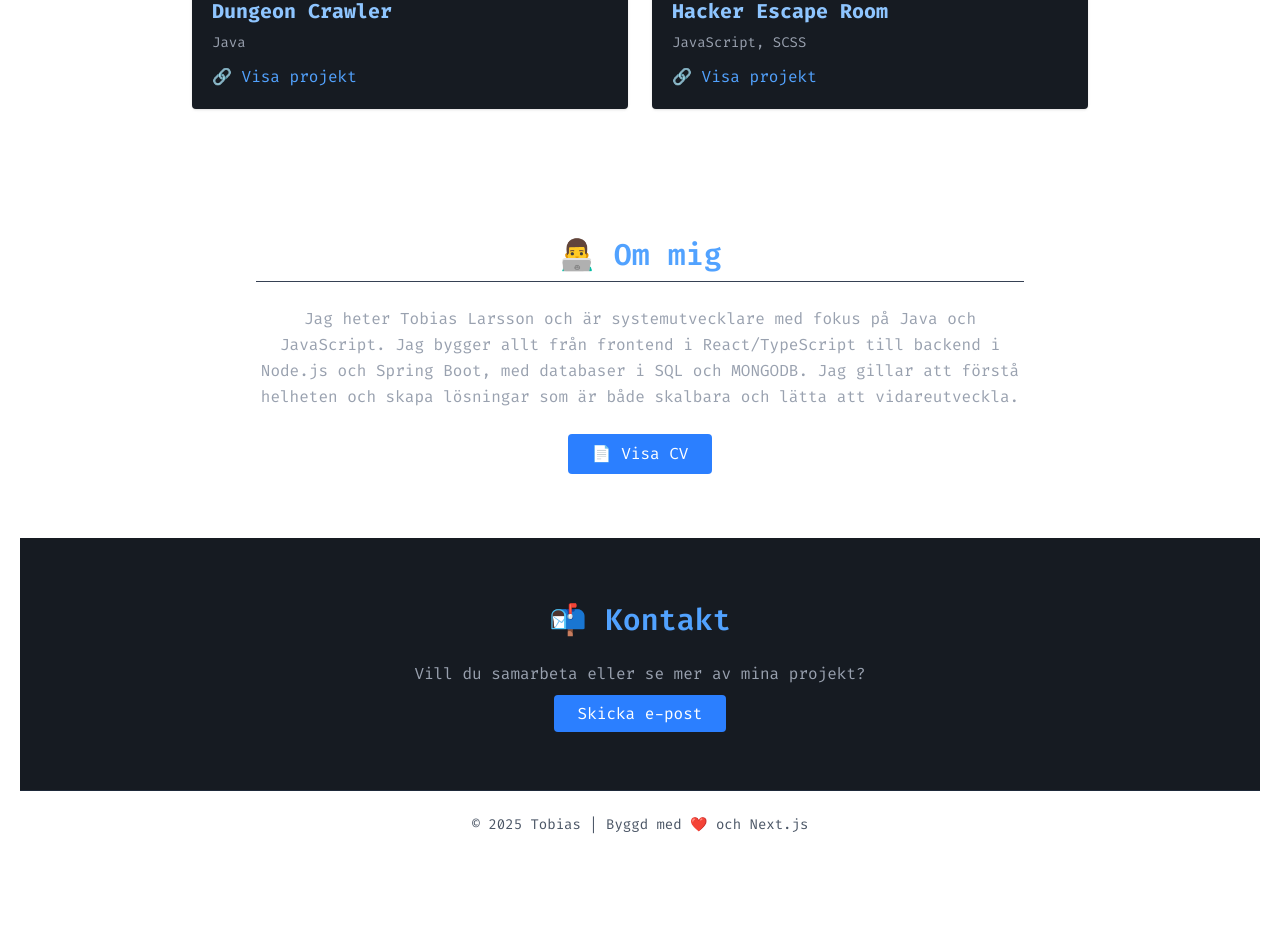
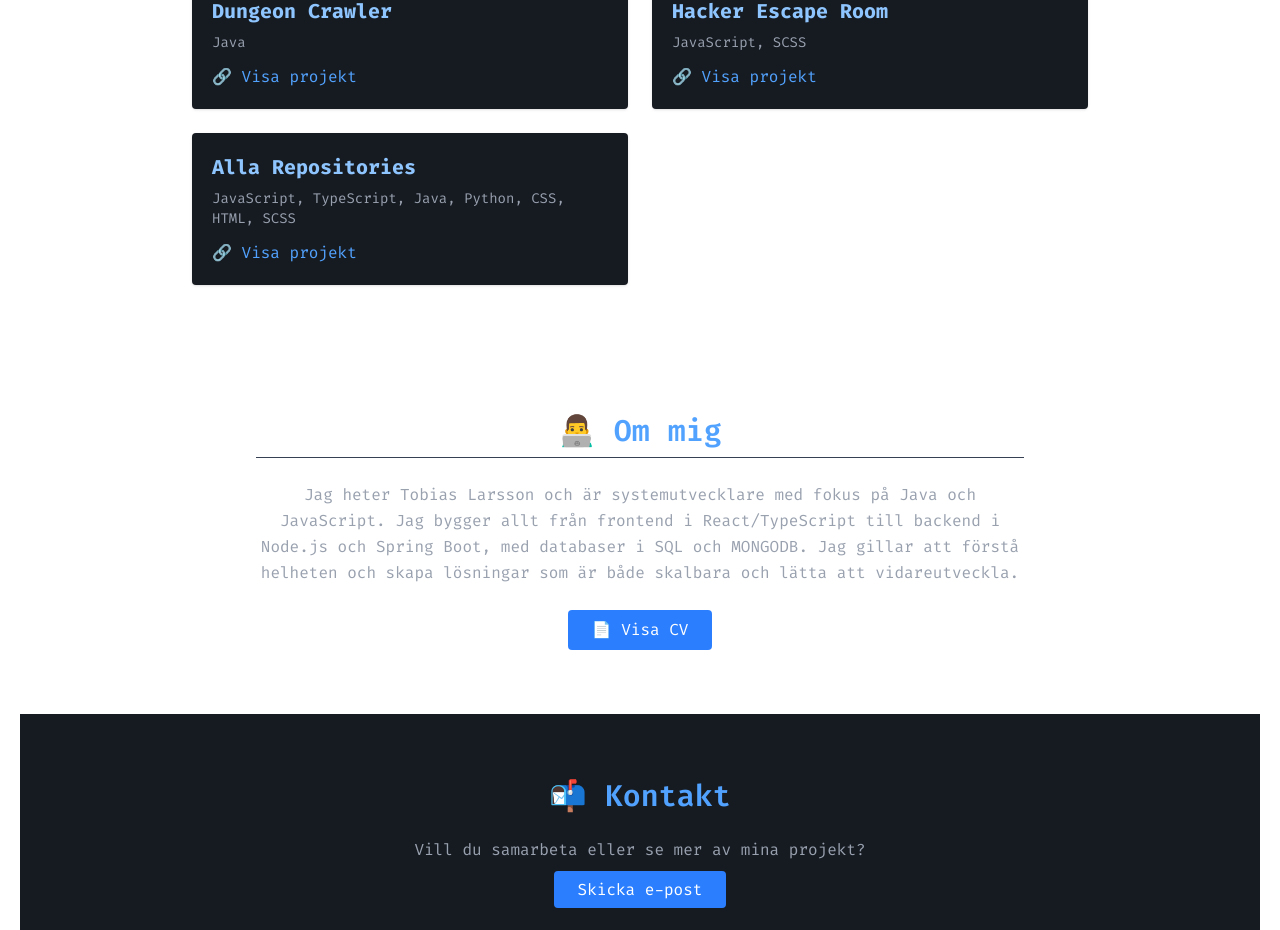
Before and after one commit to Tobias-hubs/Portfolio, a Next.js app: page / in a window 1280 px wide. Shown: the part 1120-2050 px from the top of the page. Before the commit the page ends 1979 px from the top, so only its background shows below. Built offline with nearby package versions, Linux system fonts and the light colour scheme.

Commit message:
Project card

```diff
--- a/app/page.tsx
+++ b/app/page.tsx
@@ -61,6 +61,11 @@ export default function Home() {
             title="Hacker Escape Room"
             description="JavaScript, SCSS"
             link="https://tobias-hubs.github.io/ESC-Hacker-Escape-Rooms-Tobias/"
+          />
+           <ProjectCard
+            title="Alla Repositories"
+            description="JavaScript, TypeScript, Java, Python, CSS, HTML, SCSS"
+            link="https://github.com/Tobias-hubs?tab=repositories"
           />
         </div>
       </section>
```
